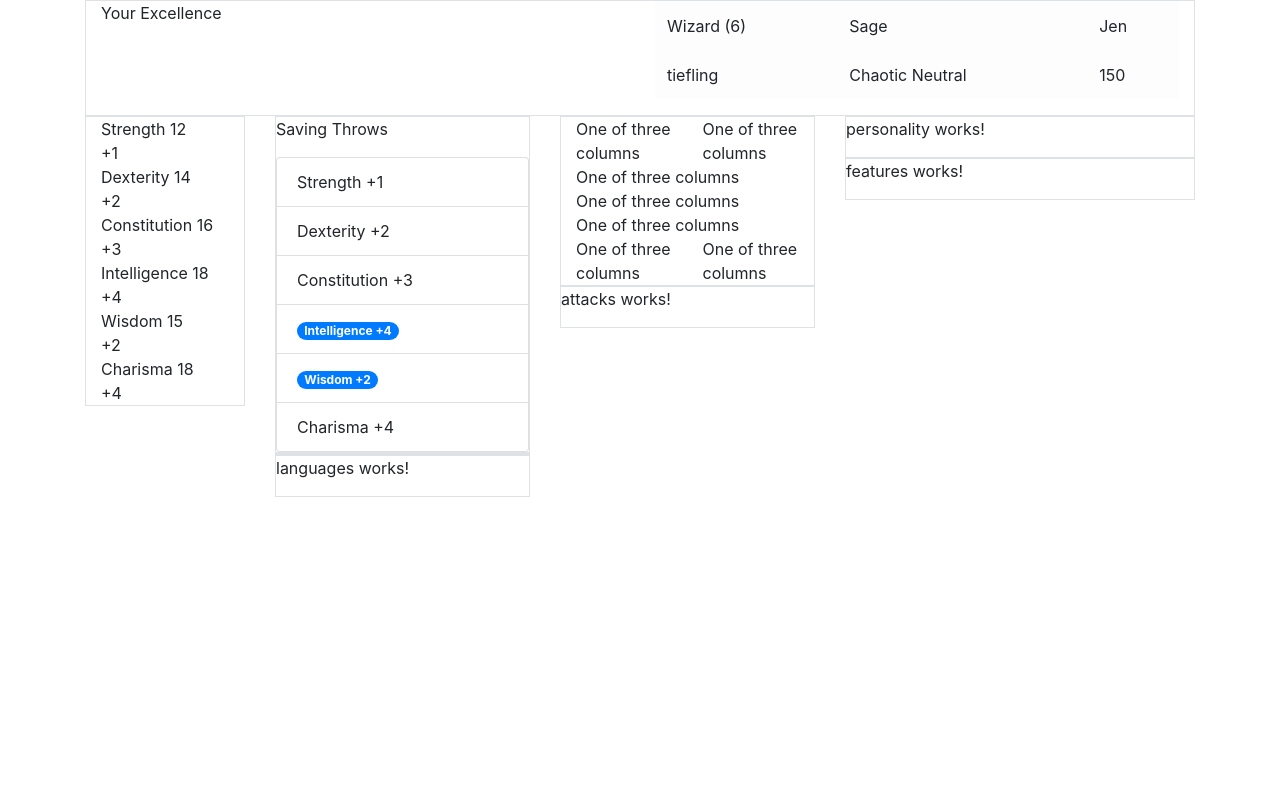
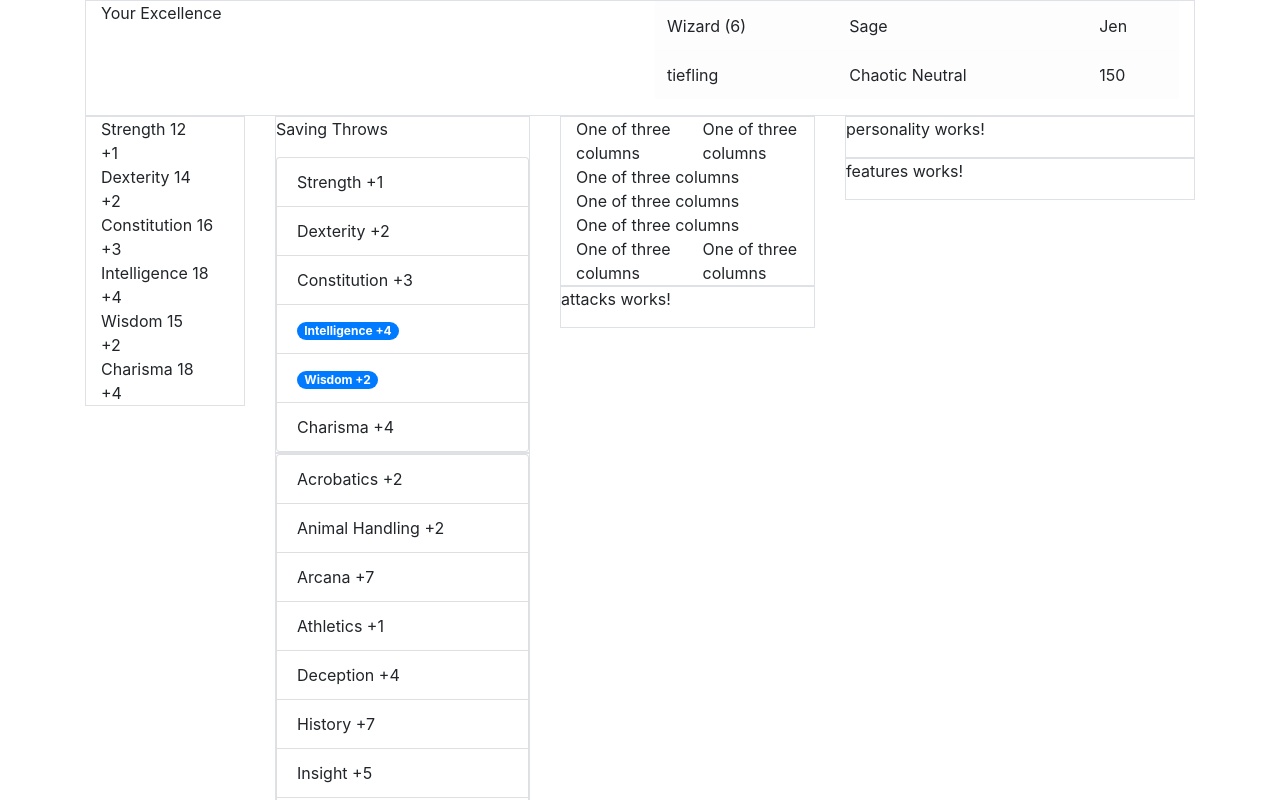
Before and after one commit to jenfox/DndThing, an Angular app in the folder dnd/: page /character in a window 1280 px wide. Shown: the top 800 px of the page. Built offline with nearby package versions, Linux system fonts and the light colour scheme.

Commit message:
added skills

```diff
--- a/dnd/src/app/character/character-sheet/character-sheet.component.html
+++ b/dnd/src/app/character/character-sheet/character-sheet.component.html
@@ -10,7 +10,7 @@
     </div>
     <div class="col-3">
       <app-saving-throws [savingThrows]="character.attributes"></app-saving-throws>
-      <app-skills></app-skills>
+      <app-skills [skills]="character.skills"></app-skills>
       <app-languages></app-languages>
     </div>
     <div class="col-3">
--- a/dnd/src/app/character/character-sheet/character-sheet.component.ts
+++ b/dnd/src/app/character/character-sheet/character-sheet.component.ts
@@ -1,7 +1,8 @@
 import { Component, OnInit } from '@angular/core';
 import { Character } from '../character';
 import { Attribute } from '../attribute';
-import { AttributeTypes } from '../characterUtil';
+import { AttributeTypes, Skills } from '../characterUtil';
+import { Skill } from '../skill';
 
 @Component({
   selector: 'app-character-sheet',
@@ -17,6 +18,7 @@
   ngOnInit() {
     this.character = new Character();
     this.populateAttribute();
+    this.populateSkills();
   }
 
 
@@ -32,5 +34,27 @@
     this.character.attributes.push(new Attribute(AttributeTypes.Charisma, 18));
   }
 
+  populateSkills() {
+    this.character.skills = [];
+    this.character.skills.push(new Skill(Skills.Acrobatics, 2));
+    this.character.skills.push(new Skill(Skills.AnimalHandling, 2));
+    this.character.skills.push(new Skill(Skills.Arcana, 7));
+    this.character.skills.push(new Skill(Skills.Athletics, 1));
+    this.character.skills.push(new Skill(Skills.Deception, 4));
+    this.character.skills.push(new Skill(Skills.History, 7));
+    this.character.skills.push(new Skill(Skills.Insight, 5));
+    this.character.skills.push(new Skill(Skills.Intimidation, 4));
+    this.character.skills.push(new Skill(Skills.Investigation, 7));
+    this.character.skills.push(new Skill(Skills.Medicine, 2));
+    this.character.skills.push(new Skill(Skills.Nature, 4));
+    this.character.skills.push(new Skill(Skills.Perception, 2));
+    this.character.skills.push(new Skill(Skills.Performance, 4));
+    this.character.skills.push(new Skill(Skills.Persuasion, 4));
+    this.character.skills.push(new Skill(Skills.Religion, 4));
+    this.character.skills.push(new Skill(Skills.SlightOfHand, 2));
+    this.character.skills.push(new Skill(Skills.Stealth, 2));
+    this.character.skills.push(new Skill(Skills.Survival, 2));
+  }
+
 
 }
--- a/dnd/src/app/character/character-sheet/skills/skills.component.html
+++ b/dnd/src/app/character/character-sheet/skills/skills.component.html
@@ -1,3 +1,13 @@
 <div class="border">
-
+    <ul class="list-group">
+        <li class="list-group-item"
+        *ngFor = "let skill of skills">
+        <span
+        [ngClass]="{'badge badge-primary badge-pill': skill.selected}"
+        >
+        {{skill.type}}
+        +{{skill.value}}
+        </span>
+        </li>
+    </ul>
 </div>
--- a/dnd/src/app/character/character-sheet/skills/skills.component.ts
+++ b/dnd/src/app/character/character-sheet/skills/skills.component.ts
@@ -1,4 +1,5 @@
-import { Component, OnInit } from '@angular/core';
+import { Component, OnInit, Input } from '@angular/core';
+import { Skill } from '../../skill';
 
 @Component({
   selector: 'app-skills',
@@ -7,6 +8,8 @@
 })
 export class SkillsComponent implements OnInit {
 
+  @Input() skills: Skill[];
+
   constructor() { }
 
   ngOnInit() {
--- a/dnd/src/app/character/character.ts
+++ b/dnd/src/app/character/character.ts
@@ -1,5 +1,6 @@
 import { Alignment, AttributeTypes } from './characterUtil';
 import { Attribute } from './attribute';
+import { Skill } from './skill';
 
 
 
@@ -15,4 +16,6 @@
     experiencePoints: number;
     // stats
     attributes: Attribute[];
+    // skills
+    skills: Skill[];
 }
--- /dev/null
+++ b/dnd/src/app/character/skill.ts
@@ -0,0 +1,12 @@
+import { Skills } from './characterUtil';
+
+export class Skill {
+    type: Skills;
+    value: number;
+    selected = false;
+
+    constructor(type: Skills, value: number) {
+        this.type = type;
+        this.value = value;
+    }
+}
```
